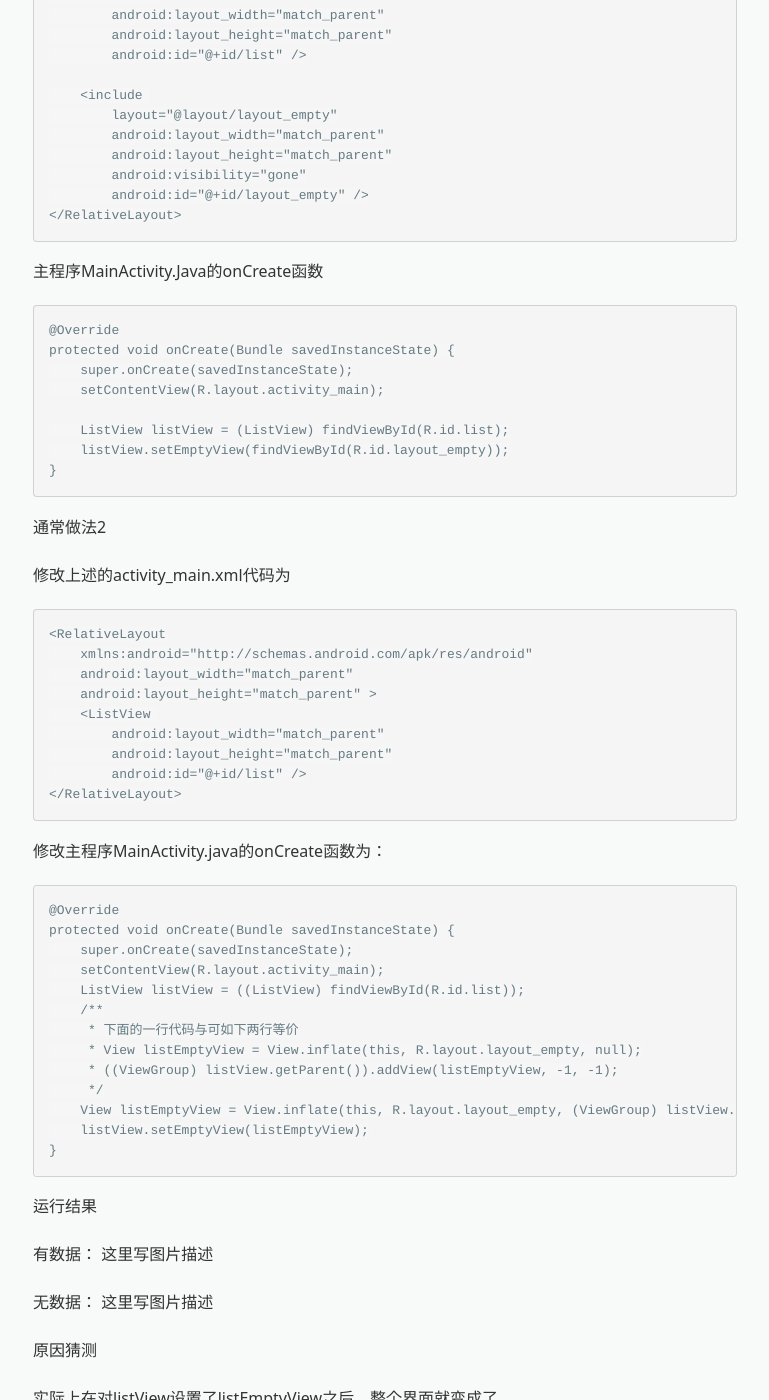
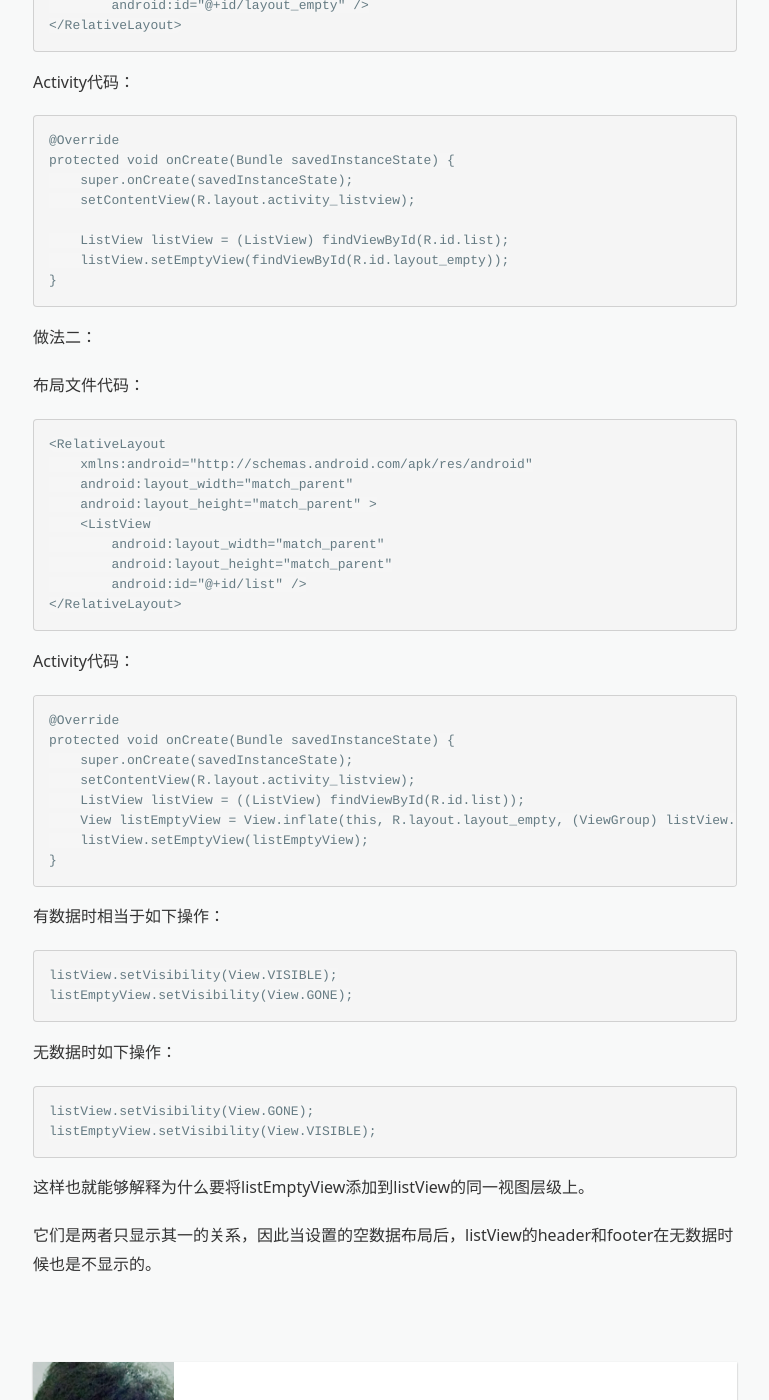
Before and after one commit to zhangyuanxin/blog-jekyll, a Jekyll site: the page built from _posts/2017-01-11-Android-ListView.md, in a window 1280 px wide and 1400 px high, scrolled down 1806 px. Shown: the whole window, without its empty margins (255-1024 px from the left). Built offline with Jekyll 4.4.1, drawn with Linux system fonts in a browser that asks for light colours; nearby versions of some CDN libraries; comment, search, counter and statistics services are not loaded; a style sheet for code colours, icons or effects is not loaded; some of the changed text lies outside the part shown.

Commit message:
Update 2017-01-11-Android-ListView.md

````diff
--- a/_posts/2017-01-11-Android-ListView.md
+++ b/_posts/2017-01-11-Android-ListView.md
@@ -14,28 +14,24 @@ image-sm: https://unsplash.it/500/300?image=163
 
 **Android ListView 无数据视图**
 
-setEmptyView方法无效？
 
-在Android API中可以查到ListView的继承了AdapterView的一个公共的方法
+ListView继承了AdapterView公共方法`setEmptyView`：
 
 ```java
-
+/*
+*
+* Sets the view to show if the adapter is empty
+*/
 public void setEmptyView (View emptyView)
 
 ```
 
-说道：
-> Sets the view to show if the adapter is empty
+这是ListView无数据时显示的视图，当Adapter为空或者无数据的时候显示，可是直接这样做并没有什么效果。
 
-根据函数名称就很容易判断这是为ListView添加一个无数据时候的视图，当Adapter为空或者无数据的时候显示，可是直接这样做并没有什么效果。
+做法一：
 
-通常做法1
 
-使用到的图片资源ic_none_notice
-
-这里写图片描述
-
-空数据时候的布局文件layout_empty.xml
+无数据的布局文件代码：
 
 ```xml
 <?xml version="1.0" encoding="utf-8"?>
@@ -51,7 +47,7 @@ public void setEmptyView (View emptyView)
         <ImageView
             android:layout_width="wrap_content"
             android:layout_height="wrap_content"
-            android:src="@drawable/ic_none_notice" />
+            android:src="@drawable/no_data" />
         <TextView
             android:layout_width="wrap_content"
             android:layout_height="wrap_content"
@@ -63,7 +59,7 @@ public void setEmptyView (View emptyView)
 </RelativeLayout>
 ```
 
-主程序视图的布局文件activity_main.xml
+布局文件代码：
 ```xml
 <RelativeLayout
     xmlns:android="http://schemas.android.com/apk/res/android"
@@ -84,22 +80,22 @@ public void setEmptyView (View emptyView)
 </RelativeLayout>
 ```
 
-主程序MainActivity.Java的onCreate函数
+Activity代码：
 
 ```java
 @Override
 protected void onCreate(Bundle savedInstanceState) {
     super.onCreate(savedInstanceState);
-    setContentView(R.layout.activity_main);
+    setContentView(R.layout.activity_listview);
 
     ListView listView = (ListView) findViewById(R.id.list);
     listView.setEmptyView(findViewById(R.id.layout_empty));
 }
 ```
 
-通常做法2
+做法二：
 
-修改上述的activity_main.xml代码为
+布局文件代码：
 
 ```xml
 <RelativeLayout
@@ -113,45 +109,31 @@ protected void onCreate(Bundle savedInstanceState) {
 </RelativeLayout>
 ```
 
-修改主程序MainActivity.java的onCreate函数为：
+Activity代码：
 
 ```java
 @Override
 protected void onCreate(Bundle savedInstanceState) {
     super.onCreate(savedInstanceState);
-    setContentView(R.layout.activity_main);
+    setContentView(R.layout.activity_listview);
     ListView listView = ((ListView) findViewById(R.id.list));
-    /**
-     * 下面的一行代码与可如下两行等价
-     * View listEmptyView = View.inflate(this, R.layout.layout_empty, null);
-     * ((ViewGroup) listView.getParent()).addView(listEmptyView, -1, -1);
-     */
     View listEmptyView = View.inflate(this, R.layout.layout_empty, (ViewGroup) listView.getParent());
     listView.setEmptyView(listEmptyView);
 }
 ```
-运行结果
 
-有数据：
-这里写图片描述
 
-无数据：
-这里写图片描述
 
-原因猜测
-
-实际上在对listView设置了listEmptyView之后，整个界面就变成了
-
-当有数据的时候相当于进行了如下操作：
+有数据时相当于如下操作：
 ```java
 listView.setVisibility(View.VISIBLE);
 listEmptyView.setVisibility(View.GONE);
 ```
-当无数据或者Adapter为空的时候进行了如下操作：
+无数据时如下操作：
 ```java
 listView.setVisibility(View.GONE);
 listEmptyView.setVisibility(View.VISIBLE);
 ```
-这样也就能够解释为什么要将listEmptyView添加到listView的同一视图层级上
+这样也就能够解释为什么要将listEmptyView添加到listView的同一视图层级上。
 
-他们是每次只显示其一的关系，因此当设置的空数据布局之后，listView的header和footer在无数据时候也是不显示的
+它们是两者只显示其一的关系，因此当设置的空数据布局后，listView的header和footer在无数据时候也是不显示的。
````
